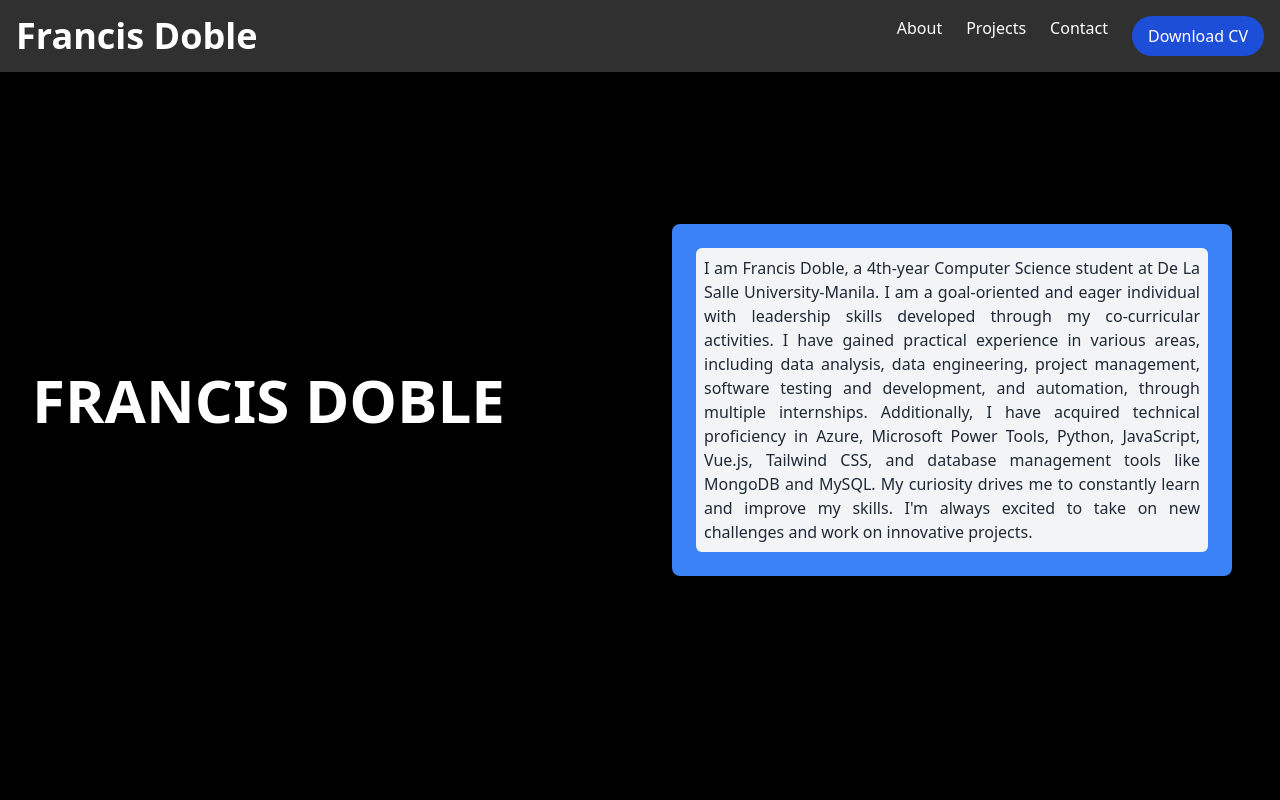
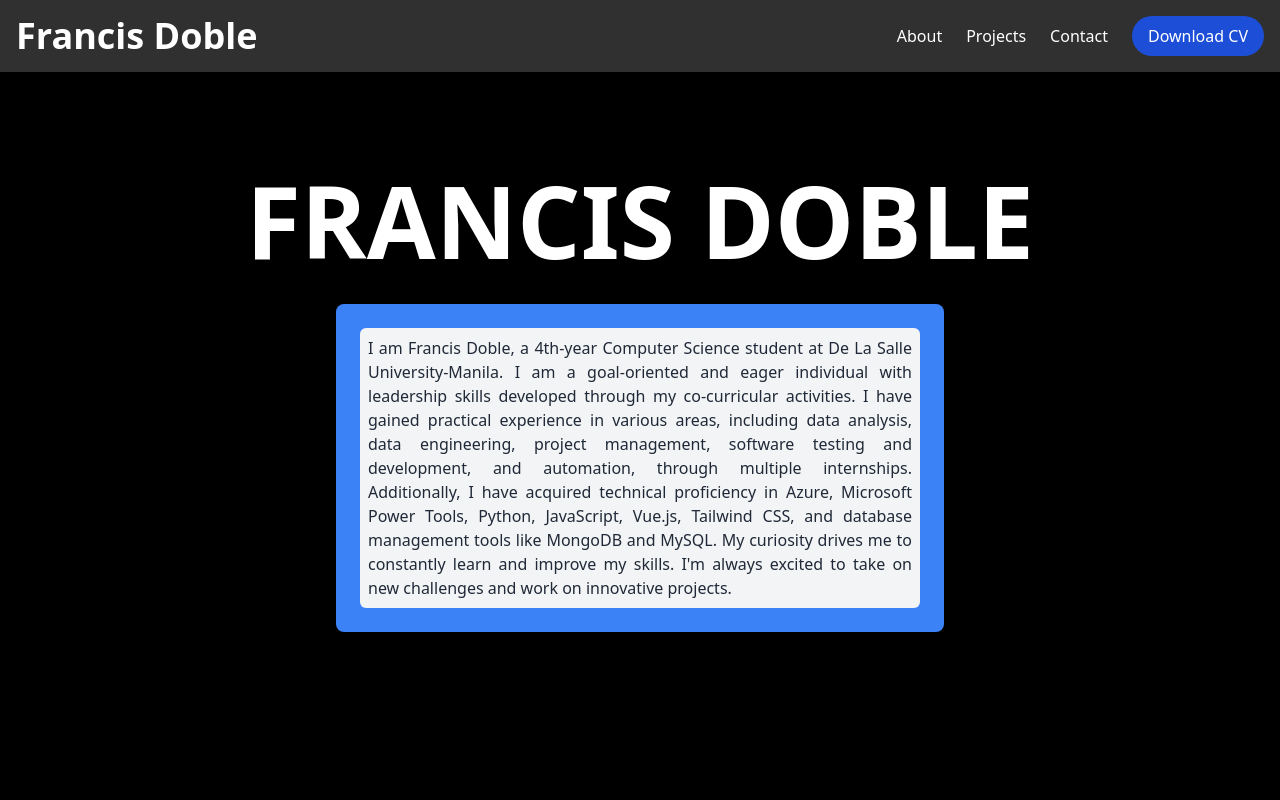
Before and after one commit to fdoble12/fdoble-website, a Vue app: page / in a window 1280 px wide. Shown: the top 800 px of the page. Built offline with nearby package versions, Linux system fonts and the light colour scheme.

Commit message:
add transition

```diff
--- a/src/components/Hero.vue
+++ b/src/components/Hero.vue
@@ -1,20 +1,16 @@
 <template>
-  <div class="bg-black text-white min-h-screen flex items-center justify-center">
-    <div class="w-full mx-4 md:flex md:items-center md:justify-between">
-      <!-- Left: Large Text -->
-      <div class="md:w-1/2 p-8 pl-4">
-        <h1 class="text-2xl md:text-4xl lg:text-6xl font-extrabold">
+  <div class="bg-black text-white min-h-screen flex flex-col items-center justify-center">
+    <!-- Top: Large Text with Animation -->
+    <h1 class="text-2xl md:text-4xl lg:text-[100px] font-extrabold text-center m-4 p-8 falling-text">
       FRANCIS DOBLE
     </h1>
-      </div>
 
-      <!-- Right: Editable Square Placeholder -->
-      <div class="md:w-1/2 p-8">
+    <!-- Bottom: Editable Introduction with Animation -->
+    <div class="w-full md:w-1/2 p-4 falling-text">
       <div class="bg-blue-500 p-6 rounded-lg">
         <!-- Placeholder for your introduction -->
         <div class="p-2 rounded-md bg-gray-100 text-gray-800 text-justify">
           I am Francis Doble, a 4th-year Computer Science student at De La Salle University-Manila. I am a goal-oriented and eager individual with leadership skills developed through my co-curricular activities. I have gained practical experience in various areas, including data analysis, data engineering, project management, software testing and development, and automation, through multiple internships. Additionally, I have acquired technical proficiency in Azure, Microsoft Power Tools, Python, JavaScript, Vue.js, Tailwind CSS, and database management tools like MongoDB and MySQL. My curiosity drives me to constantly learn and improve my skills. I'm always excited to take on new challenges and work on innovative projects.
-          </div>
         </div>
       </div>
     </div>
@@ -26,3 +22,22 @@ export default {
   name: 'Hero',
 };
 </script>
+
+<style scoped>
+/* Define the animation effect */
+@keyframes falling {
+  0% {
+    transform: translateY(-100%);
+    opacity: 0;
+  }
+  100% {
+    transform: translateY(0);
+    opacity: 1;
+  }
+}
+
+/* Apply the animation to both text and the introduction */
+.falling-text {
+  animation: falling 1s ease forwards;
+}
+</style>
--- a/src/components/Nav.vue
+++ b/src/components/Nav.vue
@@ -4,7 +4,7 @@
         <div class="text-white text-2xl md:text-3xl lg:text-4xl font-semibold mb-2 md:mb-0">
           Francis Doble
         </div>
-        <div class="md:flex space-x-4 md:space-x-6">
+        <div class="md:flex items-center space-x-4 md:space-x-6">
           <a href="#about" class="text-white hover:text-blue-200">About</a>
           <a href="#projects" class="text-white hover:text-blue-200">Projects</a>
           <a href="#contact" class="text-white hover:text-blue-200">Contact</a>
```
Lines whose indentation alone changed are shown as unchanged.
